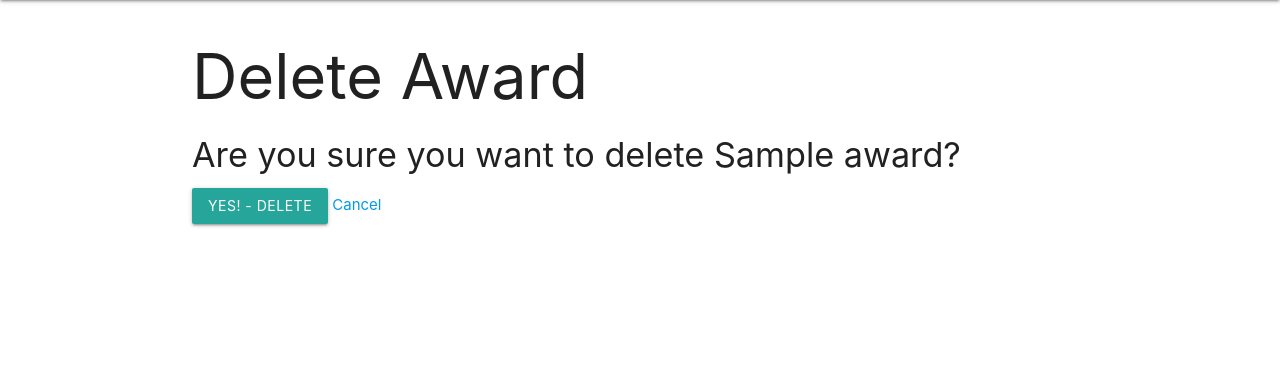
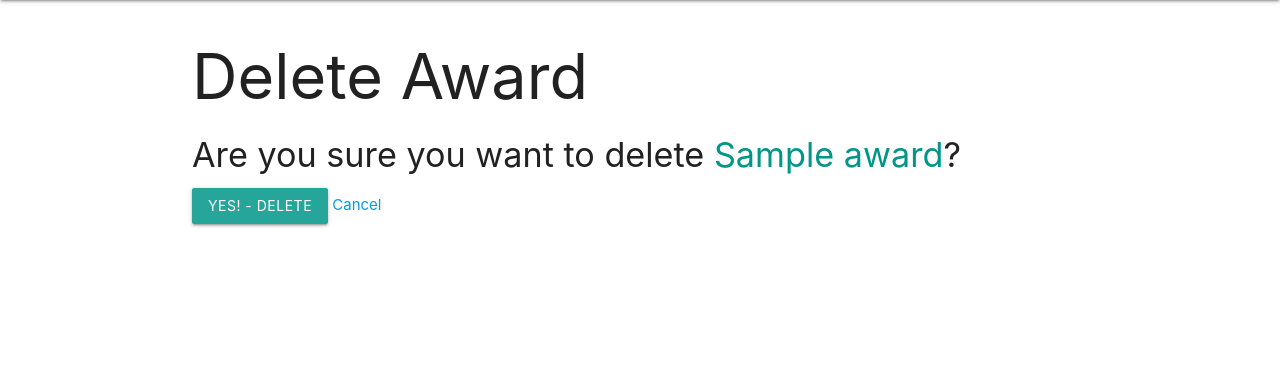
Before and after one commit to breadfan18/beerCollector, a Django app: page /awards/1/delete in a window 1280 px wide. Shown: the part 64-437 px from the top of the page. Run offline with Django 3.2, Linux system fonts and the light colour scheme; tables that the repository leaves empty hold one stand-in row (values such as "Sample post").

Commit message:
minor commiy

```diff
--- a/main_app/templates/main_app/award_confirm_delete.html
+++ b/main_app/templates/main_app/award_confirm_delete.html
@@ -3,11 +3,12 @@
 {% block content %}
 <h1>Delete Award</h1>
 
-<h4>Are you sure you want to delete {{ award.name }}?</h4>
+<h4>Are you sure you want to delete <span class="teal-text">{{ object.name }}</span>?</h4>
+
 <form action="" method="POST">
     {% csrf_token %}
     <input type="submit" value="YES! - Delete" class="btn">
-    <a href="{% url 'awards_delete' award.id %}">Cancel</a>
+    <a href="{% url 'awards_delete' object.id %}">Cancel</a>
 </form>
 
 {% endblock %}
```
